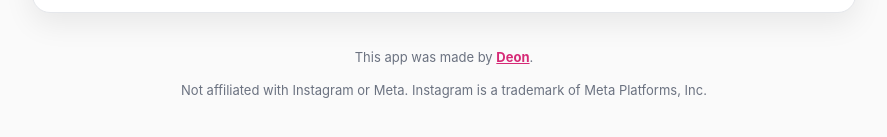
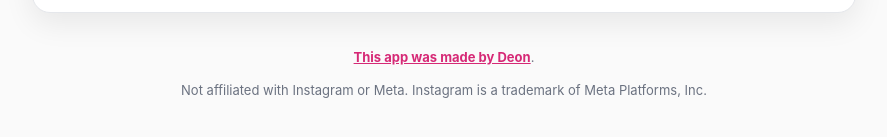
Before and after one commit to D30N/instagram-follow-back-checker, a plain HTML site: page index.html in a window 1280 px wide. Shown: the part 1215-1352 px from the top of the page, without its empty margins (196-1083 px from the left). Drawn offline with nearby package versions, Linux system fonts and the light colour scheme.

Commit message:
Credit: whole sentence links to deepakdeon.github.io

```diff
--- a/index.html
+++ b/index.html
@@ -162,7 +162,7 @@
   </main>
 
   <footer>
-    <p>This app was made by <a href="https://deepakdeon.github.io">Deon</a>.</p>
+    <p><a href="https://deepakdeon.github.io">This app was made by Deon</a>.</p>
     <p>Not affiliated with Instagram or Meta. Instagram is a trademark of Meta Platforms, Inc.</p>
   </footer>
 </div>
```
Also changed, not shown: 1 other file.
